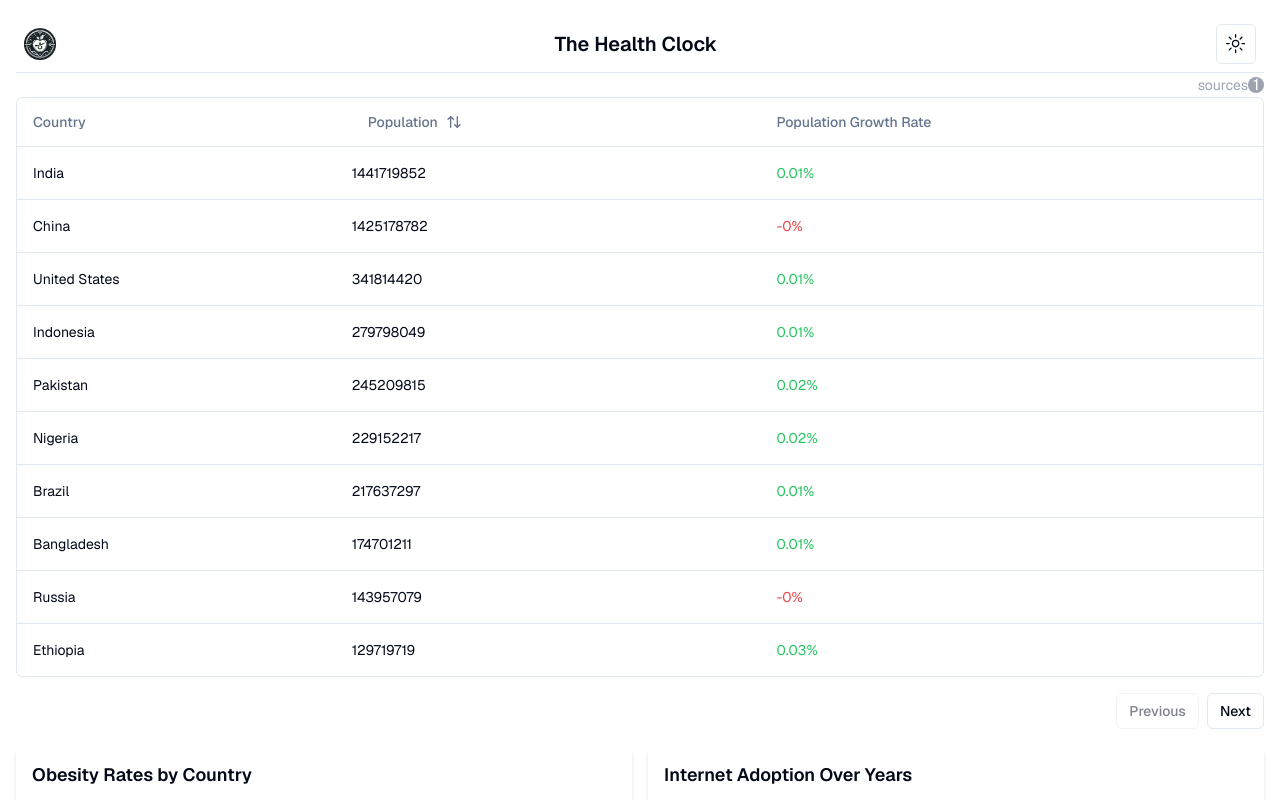
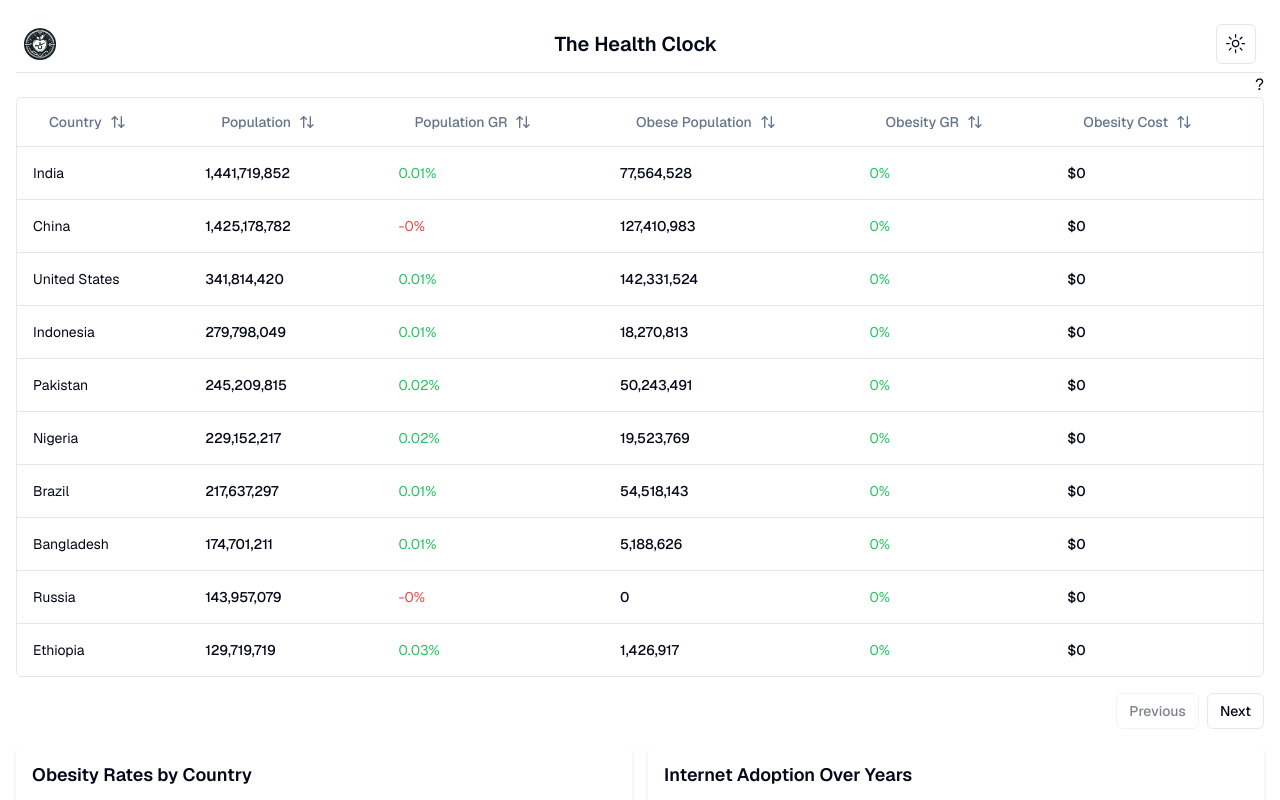
Before and after one commit to ParkerRex/crazyhealthstats.com, a Next.js app: page / in a window 1280 px wide. Shown: the top 800 px of the page. Built offline with nearby package versions, Linux system fonts and the light colour scheme.

Commit message:
turnd into a table with pagination and sorts

```diff
--- a/package.json
+++ b/package.json
@@ -12,6 +12,7 @@
     "@heroicons/react": "^2.1.3",
     "@radix-ui/react-dropdown-menu": "^2.0.6",
     "@radix-ui/react-icons": "^1.3.0",
+    "@radix-ui/react-popover": "^1.0.7",
     "@radix-ui/react-separator": "^1.0.3",
     "@radix-ui/react-slot": "^1.0.2",
     "@remixicon/react": "^4.2.0",
--- a/src/app/page.tsx
+++ b/src/app/page.tsx
@@ -9,6 +9,7 @@ import countryObesityJson from "../../public/data/obesity_country_percentage.jso
 import Image from 'next/image';
 import { ModeToggle } from '@/components/ToggleTheme';
 import { DataTable } from '@/components/data-table';
+import { Popover, PopoverContent, PopoverTrigger } from "@/components/ui/popover";
 
 export default function Home() {
   const [internetAdoptionData, setInternetAdoptionData] = useState([]);
@@ -41,12 +42,19 @@ export default function Home() {
         <h1 className="text-xl font-semibold">The Health Clock</h1>
         <ModeToggle />
       </nav>
-
       <div className="h-6 flex justify-end items-center">
-        <p className="text-gray-400 text-sm">sources</p>
-        <button className="h-4 w-4 bg-gray-400 rounded-full flex justify-center items-center">
-          <a className="text-white" href="https://worldpopulationreview.com/"> 1</a>
-        </button>
+        <Popover>
+          <PopoverTrigger>
+            ?
+          </PopoverTrigger>
+          <PopoverContent>
+            <p className="text-lg font-bold">Sources:</p>
+            <ul>
+              <li><a href="https://worldpopulationreview.com/">Population Data</a></li>
+              <li><a href="https://indianexpress.com/article/health-wellness/obesity-lancet-study-india-cause-9188931/#:~:text=The%20report%20showed%20more%20than,1.1%20million%20men%20in%201990">India obesity</a></li>
+            </ul>
+          </PopoverContent>
+        </Popover>
       </div>
       <div>
         <DataTable columns={columns} data={countryData} />
--- a/src/components/columns.tsx
+++ b/src/components/columns.tsx
@@ -1,6 +1,5 @@
 "use client";
 
-import { useState, useEffect } from "react";
 import { ColumnDef } from "@tanstack/react-table"
 import { Button } from "@/components/ui/button"
 import { ArrowUpDown, MoreHorizontal } from "lucide-react";
@@ -33,8 +32,18 @@ export type CountryData = {
 export const columns: ColumnDef<CountryData>[] = [
   {
     accessorKey: "country",
-    header: "Country",
+    header: ({ column }) => (
+      <Button
+        variant="ghost"
+        onClick={() => column.toggleSorting(column.getIsSorted() === "asc")}
+      >
+        Country
+        <ArrowUpDown className="ml-2 h-4 w-4" />
+      </Button>
+    ),
+
   },
+
   {
     accessorKey: "population",
     header: ({ column }) => (
@@ -46,10 +55,28 @@ export const columns: ColumnDef<CountryData>[] = [
         <ArrowUpDown className="ml-2 h-4 w-4" />
       </Button>
     ),
+    cell: ({ getValue }) => {
+      const population = getValue() as number; // Get the population value
+      const formatted = new Intl.NumberFormat("en-US", {
+        style: "decimal", // Format as decimal
+        maximumFractionDigits: 0, // No decimal places
+      }).format(population); // Format the population number with commas
+
+      return <div className="font-medium">{formatted}</div>;
+    },
   },
   {
     accessorKey: "populationGrowthRate",
-    header: "Population Growth Rate",
+    header: ({ column }) => (
+      <Button
+        variant="ghost"
+        onClick={() => column.toggleSorting(column.getIsSorted() === "asc")}
+      >
+        Population GR
+        <ArrowUpDown className="ml-2 h-4 w-4" />
+      </Button>
+    ),
+
     cell: ({ getValue }) => {
       const value = getValue() as number;
       const colorClass = value >= 0 ? 'text-green-500' : 'text-red-500';
@@ -57,4 +84,67 @@ export const columns: ColumnDef<CountryData>[] = [
       return <span className={cn(colorClass)}>{formattedValue}</span>;
     }
   },
+  {
+    accessorKey: "obesitypop",
+    header: ({ column }) => (
+      <Button
+        variant="ghost"
+        onClick={() => column.toggleSorting(column.getIsSorted() === "asc")}
+      >
+        Obese Population
+        <ArrowUpDown className="ml-2 h-4 w-4" />
+      </Button>
+    ),
+    cell: ({ getValue }) => {
+      const population = getValue() as number; // Get the population value
+      const formatted = new Intl.NumberFormat("en-US", {
+        style: "decimal", // Format as decimal
+        maximumFractionDigits: 0, // No decimal places
+      }).format(population); // Format the population number with commas
+
+      return <div className="font-medium">{formatted}</div>;
+    },
+  },
+  {
+    accessorKey: "obesityGrowthRate",
+    header: ({ column }) => (
+      <Button
+        variant="ghost"
+        onClick={() => column.toggleSorting(column.getIsSorted() === "asc")}
+      >
+        Obesity GR
+        <ArrowUpDown className="ml-2 h-4 w-4" />
+      </Button>
+    ),
+
+    cell: ({ getValue }) => {
+      const value = getValue() as number;
+      const colorClass = value >= 0 ? 'text-green-500' : 'text-red-500';
+      const formattedValue = new Intl.NumberFormat('en-US', { style: 'percent', maximumFractionDigits: 2 }).format(value / 100);
+      return <span className={cn(colorClass)}>{formattedValue}</span>;
+    }
+  },
+  {
+    accessorKey: "obesityCost",
+    header: ({ column }) => (
+      <Button
+        variant="ghost"
+        onClick={() => column.toggleSorting(column.getIsSorted() === "asc")}
+      >
+        Obesity Cost
+        <ArrowUpDown className="ml-2 h-4 w-4" />
+      </Button>
+    ),
+    cell: ({ getValue }) => {
+      const cost = getValue() as number;
+      const formatted = new Intl.NumberFormat("en-US", {
+        style: "currency",
+        currency: "USD",
+        maximumFractionDigits: 0, // No decimal places
+      }).format(cost); // Format the population number with commas
+
+      return <div className="font-medium">{formatted}</div>;
+    },
+  }
+
 ]
--- /dev/null
+++ b/src/components/ui/popover.tsx
@@ -0,0 +1,31 @@
+"use client"
+
+import * as React from "react"
+import * as PopoverPrimitive from "@radix-ui/react-popover"
+
+import { cn } from "@/lib/utils"
+
+const Popover = PopoverPrimitive.Root
+
+const PopoverTrigger = PopoverPrimitive.Trigger
+
+const PopoverContent = React.forwardRef<
+  React.ElementRef<typeof PopoverPrimitive.Content>,
+  React.ComponentPropsWithoutRef<typeof PopoverPrimitive.Content>
+>(({ className, align = "center", sideOffset = 4, ...props }, ref) => (
+  <PopoverPrimitive.Portal>
+    <PopoverPrimitive.Content
+      ref={ref}
+      align={align}
+      sideOffset={sideOffset}
+      className={cn(
+        "z-50 w-72 rounded-md border bg-popover p-4 text-popover-foreground shadow-md outline-none data-[state=open]:animate-in data-[state=closed]:animate-out data-[state=closed]:fade-out-0 data-[state=open]:fade-in-0 data-[state=closed]:zoom-out-95 data-[state=open]:zoom-in-95 data-[side=bottom]:slide-in-from-top-2 data-[side=left]:slide-in-from-right-2 data-[side=right]:slide-in-from-left-2 data-[side=top]:slide-in-from-bottom-2",
+        className
+      )}
+      {...props}
+    />
+  </PopoverPrimitive.Portal>
+))
+PopoverContent.displayName = PopoverPrimitive.Content.displayName
+
+export { Popover, PopoverTrigger, PopoverContent }
```
Also changed, not shown: 1 other file (tests, documents, lock files or other folders).
